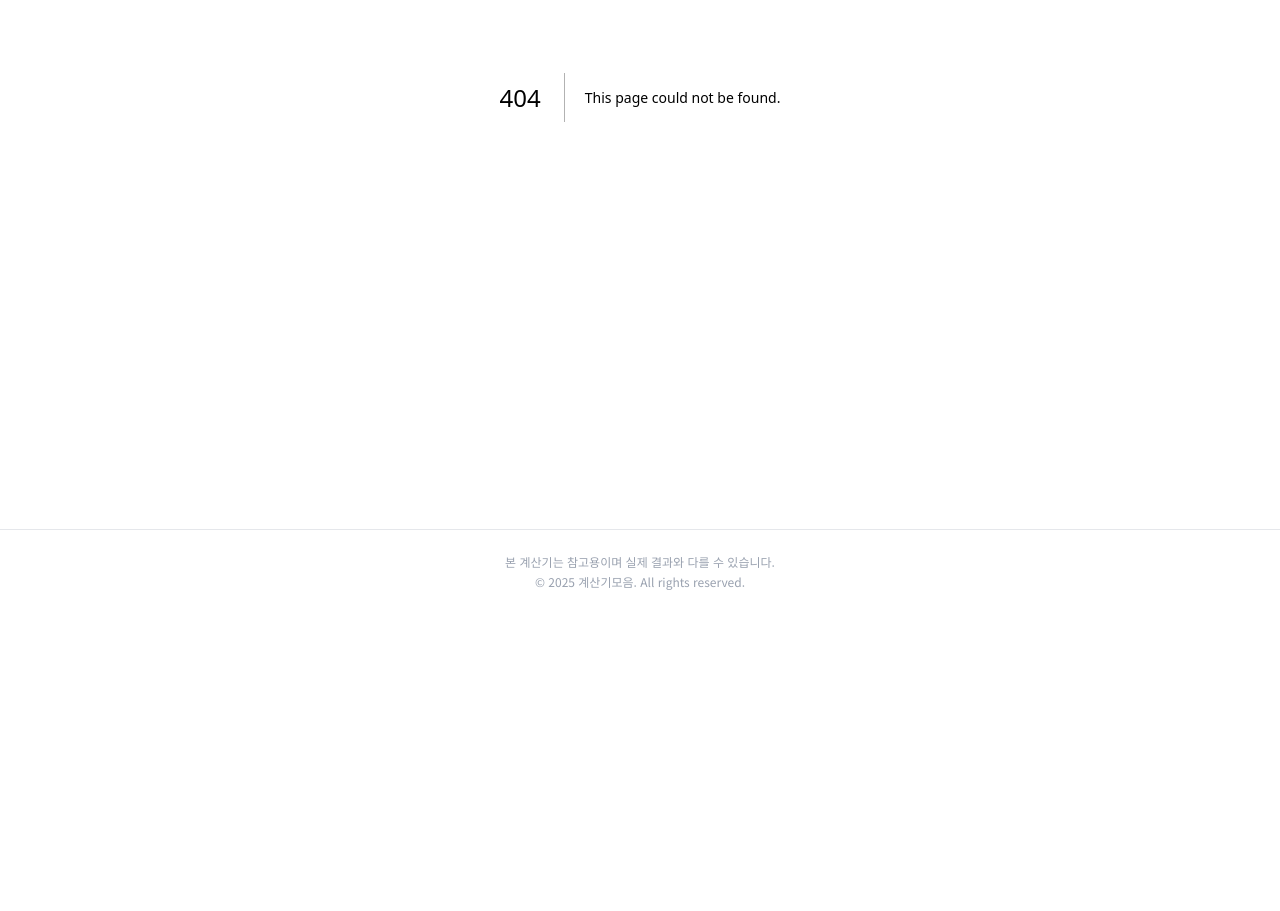
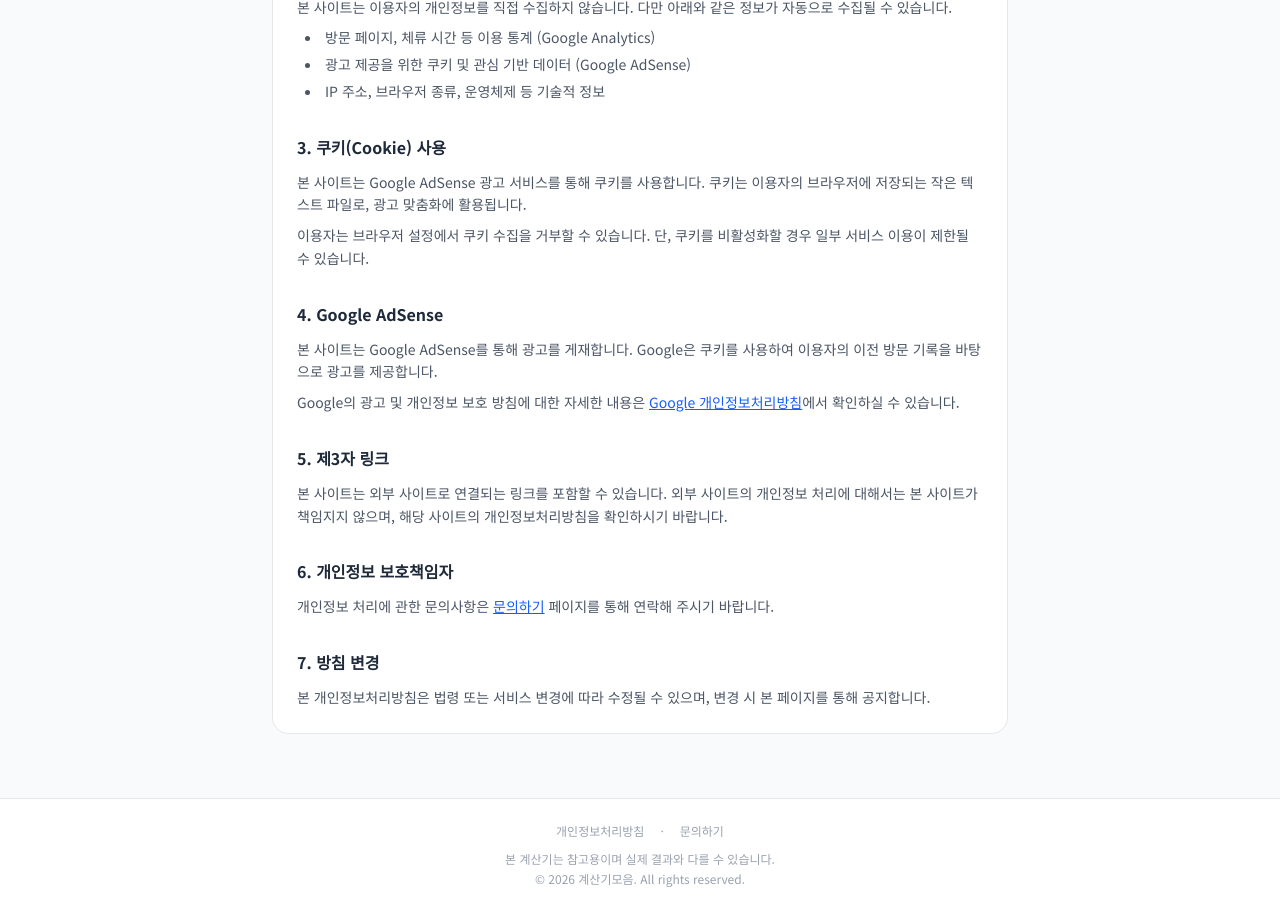
Before and after one commit to nkh1006/tools-site, a Next.js app: page /privacy-policy in a window 1280 px wide. Before the commit this address had no page. Shown: the part 360-1271 px from the top of the page. Before the commit the page ends 974 px from the top, so only its background shows below. Built offline with nearby package versions, Linux system fonts and the light colour scheme.

Commit message:
feat: 개인정보처리방침 및 문의하기 페이지 추가

```diff
--- a/app/components/Footer.tsx
+++ b/app/components/Footer.tsx
@@ -1,8 +1,19 @@
+import Link from "next/link";
+
 export default function Footer() {
   return (
     <footer className="border-t border-gray-200 bg-white mt-8 py-6 text-center text-xs text-gray-400">
+      <div className="flex items-center justify-center gap-4 mb-3">
+        <Link href="/privacy-policy" className="hover:text-gray-600 transition-colors">
+          개인정보처리방침
+        </Link>
+        <span>·</span>
+        <Link href="/contact" className="hover:text-gray-600 transition-colors">
+          문의하기
+        </Link>
+      </div>
       <p>본 계산기는 참고용이며 실제 결과와 다를 수 있습니다.</p>
-      <p className="mt-1">© 2025 계산기모음. All rights reserved.</p>
+      <p className="mt-1">© 2026 계산기모음. All rights reserved.</p>
     </footer>
   );
 }
--- /dev/null
+++ b/app/contact/page.tsx
@@ -0,0 +1,76 @@
+import type { Metadata } from "next";
+
+export const metadata: Metadata = {
+  title: "문의하기",
+  description: "계산기모음에 대한 문의사항을 남겨주세요.",
+};
+
+export default function ContactPage() {
+  return (
+    <div className="max-w-xl mx-auto px-4 py-8">
+      <h1 className="text-2xl font-bold text-gray-900 mb-2">문의하기</h1>
+      <p className="text-sm text-gray-500 mb-8">
+        서비스 이용 중 불편사항, 오류 신고, 제안 등을 남겨주세요.
+      </p>
+
+      <div className="bg-white rounded-2xl border border-gray-200 p-6 space-y-4">
+        <div>
+          <label className="block text-sm font-medium text-gray-700 mb-1">
+            이름
+          </label>
+          <input
+            type="text"
+            placeholder="홍길동"
+            className="w-full border border-gray-300 rounded-lg px-4 py-3 focus:outline-none focus:ring-2 focus:ring-blue-500"
+          />
+        </div>
+
+        <div>
+          <label className="block text-sm font-medium text-gray-700 mb-1">
+            이메일
+          </label>
+          <input
+            type="email"
+            placeholder="example@email.com"
+            className="w-full border border-gray-300 rounded-lg px-4 py-3 focus:outline-none focus:ring-2 focus:ring-blue-500"
+          />
+        </div>
+
+        <div>
+          <label className="block text-sm font-medium text-gray-700 mb-1">
+            문의 유형
+          </label>
+          <select className="w-full border border-gray-300 rounded-lg px-4 py-3 focus:outline-none focus:ring-2 focus:ring-blue-500">
+            <option value="">선택해주세요</option>
+            <option value="bug">오류 신고</option>
+            <option value="suggest">기능 제안</option>
+            <option value="privacy">개인정보 관련</option>
+            <option value="other">기타</option>
+          </select>
+        </div>
+
+        <div>
+          <label className="block text-sm font-medium text-gray-700 mb-1">
+            내용
+          </label>
+          <textarea
+            rows={5}
+            placeholder="문의 내용을 입력해주세요."
+            className="w-full border border-gray-300 rounded-lg px-4 py-3 focus:outline-none focus:ring-2 focus:ring-blue-500 resize-none"
+          />
+        </div>
+
+        <button
+          type="button"
+          className="w-full bg-blue-600 text-white font-medium py-3 rounded-lg hover:bg-blue-700 transition-colors"
+        >
+          문의 보내기
+        </button>
+
+        <p className="text-xs text-gray-400 text-center">
+          문의 내용은 영업일 기준 1~3일 내에 이메일로 답변드립니다.
+        </p>
+      </div>
+    </div>
+  );
+}
--- /dev/null
+++ b/app/privacy-policy/page.tsx
@@ -0,0 +1,98 @@
+import type { Metadata } from "next";
+
+export const metadata: Metadata = {
+  title: "개인정보처리방침",
+  description: "계산기모음의 개인정보처리방침입니다.",
+};
+
+export default function PrivacyPolicyPage() {
+  return (
+    <div className="max-w-3xl mx-auto px-4 py-8">
+      <h1 className="text-2xl font-bold text-gray-900 mb-2">개인정보처리방침</h1>
+      <p className="text-sm text-gray-400 mb-8">최종 수정일: 2026년 6월 25일</p>
+
+      <div className="bg-white rounded-2xl border border-gray-200 p-6 space-y-8 text-sm text-gray-600 leading-relaxed">
+
+        <section>
+          <h2 className="text-base font-bold text-gray-800 mb-3">1. 개요</h2>
+          <p>
+            계산기모음(이하 "본 사이트")은 이용자의 개인정보를 중요하게 생각하며,
+            「개인정보 보호법」 등 관련 법령을 준수합니다. 본 방침은 본 사이트가
+            어떤 정보를 수집하고 어떻게 사용하는지 안내합니다.
+          </p>
+        </section>
+
+        <section>
+          <h2 className="text-base font-bold text-gray-800 mb-3">2. 수집하는 정보</h2>
+          <p className="mb-2">본 사이트는 이용자의 개인정보를 직접 수집하지 않습니다. 다만 아래와 같은 정보가 자동으로 수집될 수 있습니다.</p>
+          <ul className="list-disc list-inside space-y-1 pl-2">
+            <li>방문 페이지, 체류 시간 등 이용 통계 (Google Analytics)</li>
+            <li>광고 제공을 위한 쿠키 및 관심 기반 데이터 (Google AdSense)</li>
+            <li>IP 주소, 브라우저 종류, 운영체제 등 기술적 정보</li>
+          </ul>
+        </section>
+
+        <section>
+          <h2 className="text-base font-bold text-gray-800 mb-3">3. 쿠키(Cookie) 사용</h2>
+          <p className="mb-2">
+            본 사이트는 Google AdSense 광고 서비스를 통해 쿠키를 사용합니다.
+            쿠키는 이용자의 브라우저에 저장되는 작은 텍스트 파일로, 광고 맞춤화에 활용됩니다.
+          </p>
+          <p>
+            이용자는 브라우저 설정에서 쿠키 수집을 거부할 수 있습니다.
+            단, 쿠키를 비활성화할 경우 일부 서비스 이용이 제한될 수 있습니다.
+          </p>
+        </section>
+
+        <section>
+          <h2 className="text-base font-bold text-gray-800 mb-3">4. Google AdSense</h2>
+          <p className="mb-2">
+            본 사이트는 Google AdSense를 통해 광고를 게재합니다.
+            Google은 쿠키를 사용하여 이용자의 이전 방문 기록을 바탕으로 광고를 제공합니다.
+          </p>
+          <p>
+            Google의 광고 및 개인정보 보호 방침에 대한 자세한 내용은{" "}
+            <a
+              href="https://policies.google.com/privacy"
+              target="_blank"
+              rel="noopener noreferrer"
+              className="text-blue-600 underline"
+            >
+              Google 개인정보처리방침
+            </a>
+            에서 확인하실 수 있습니다.
+          </p>
+        </section>
+
+        <section>
+          <h2 className="text-base font-bold text-gray-800 mb-3">5. 제3자 링크</h2>
+          <p>
+            본 사이트는 외부 사이트로 연결되는 링크를 포함할 수 있습니다.
+            외부 사이트의 개인정보 처리에 대해서는 본 사이트가 책임지지 않으며,
+            해당 사이트의 개인정보처리방침을 확인하시기 바랍니다.
+          </p>
+        </section>
+
+        <section>
+          <h2 className="text-base font-bold text-gray-800 mb-3">6. 개인정보 보호책임자</h2>
+          <p>
+            개인정보 처리에 관한 문의사항은{" "}
+            <a href="/contact" className="text-blue-600 underline">
+              문의하기
+            </a>{" "}
+            페이지를 통해 연락해 주시기 바랍니다.
+          </p>
+        </section>
+
+        <section>
+          <h2 className="text-base font-bold text-gray-800 mb-3">7. 방침 변경</h2>
+          <p>
+            본 개인정보처리방침은 법령 또는 서비스 변경에 따라 수정될 수 있으며,
+            변경 시 본 페이지를 통해 공지합니다.
+          </p>
+        </section>
+
+      </div>
+    </div>
+  );
+}
```
Also changed, not shown: 1 other file (tests, documents, lock files or other folders).
